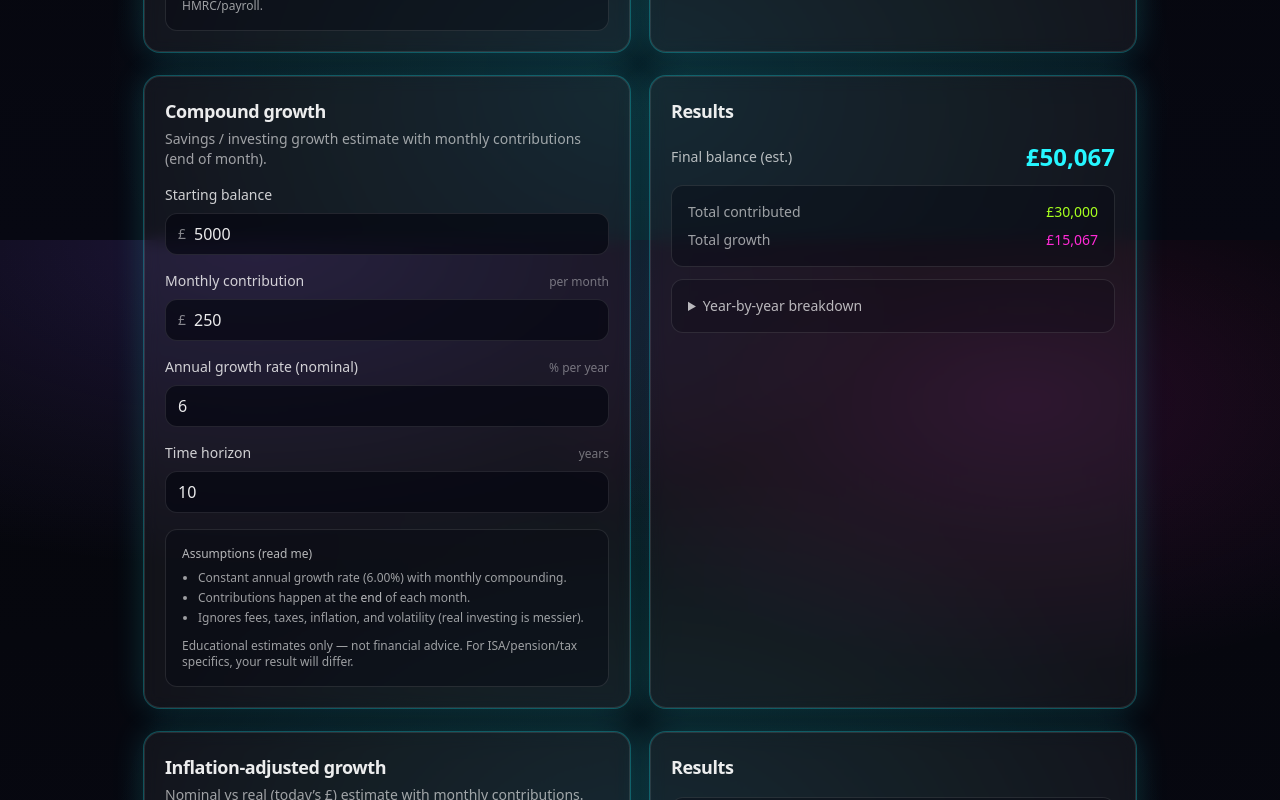
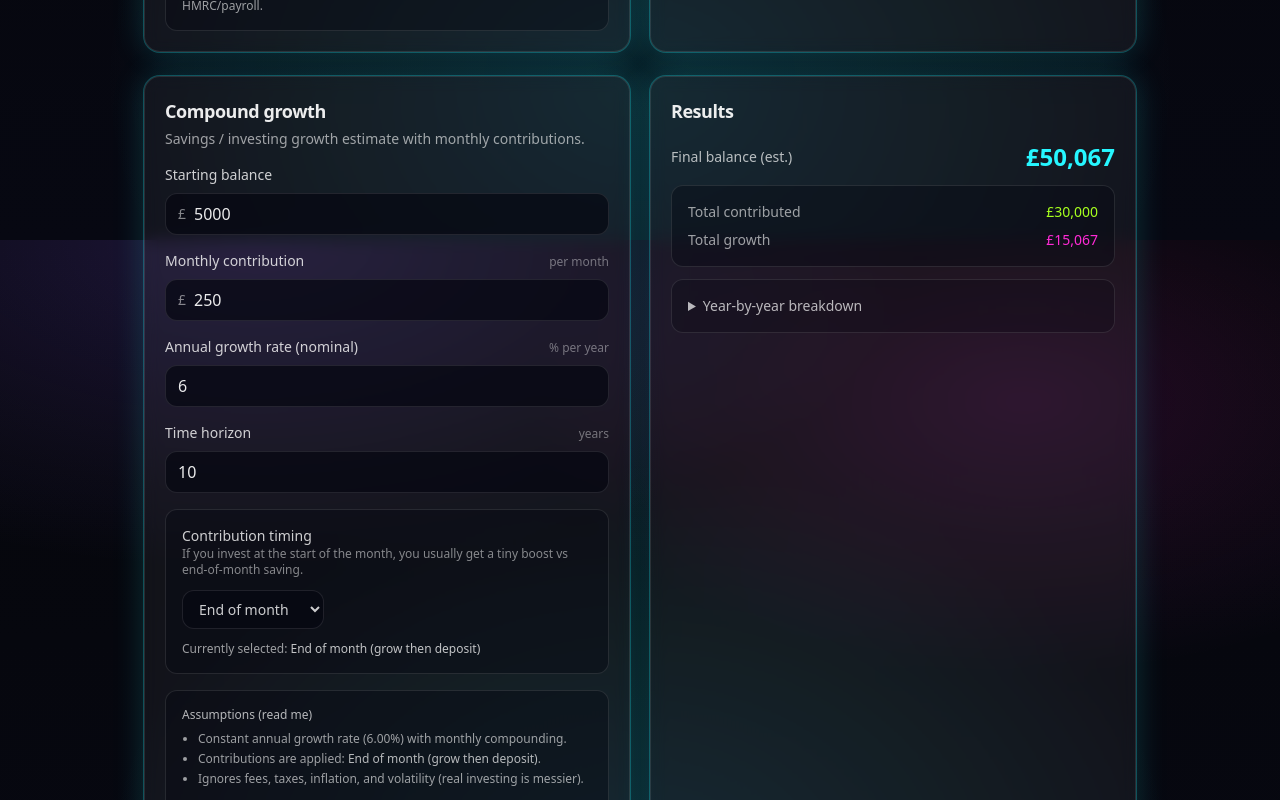
Before and after one commit to sambalnation/money-calculators-uk, a React (Vite) app: page / in a window 1280 px wide. Shown: the part 560-1360 px from the top of the page. Built offline with nearby package versions, Linux system fonts and the light colour scheme.

Commit message:
Compound growth: add start/end contribution timing

```diff
--- a/src/lib/compoundGrowth.ts
+++ b/src/lib/compoundGrowth.ts
@@ -1,7 +1,9 @@
+export type ContributionTiming = 'startOfPeriod' | 'endOfPeriod';
+
 export type CompoundGrowthInputs = {
   /** Current pot value */
   startingBalance: number;
-  /** Regular contribution each month (assumed end of month) */
+  /** Regular contribution each month */
   monthlyContribution: number;
   /** Nominal annual growth rate, e.g. 5 for 5% */
   annualRatePct: number;
@@ -9,6 +11,12 @@ export type CompoundGrowthInputs = {
   years: number;
   /** Number of compounding periods per year (defaults to monthly). */
   periodsPerYear?: number;
+  /**
+   * When contributions are applied relative to growth.
+   * - endOfPeriod: grow then deposit (typical "end of month" savings)
+   * - startOfPeriod: deposit then grow (annuity due; closer to "start of month" investing)
+   */
+  contributionTiming?: ContributionTiming;
 };
 
 export type CompoundGrowthYearRow = {
@@ -35,7 +43,7 @@ function clampNonNegative(n: number) {
  * Assumptions:
  * - Growth is constant (nominal annual rate).
  * - Compounding happens evenly each period.
- * - Contributions are made at the end of each period.
+ * - Contributions are made at either the start or end of each period (configurable).
  */
 export function computeCompoundGrowth(raw: CompoundGrowthInputs): CompoundGrowthResult {
   const periodsPerYear = Math.max(1, Math.round(raw.periodsPerYear ?? 12));
@@ -43,6 +51,7 @@ export function computeCompoundGrowth(raw: CompoundGrowthInputs): CompoundGrowth
   const monthlyContribution = clampNonNegative(raw.monthlyContribution);
   const years = Math.max(0, Math.round(raw.years));
   const annualRatePct = Number.isFinite(raw.annualRatePct) ? raw.annualRatePct : 0;
+  const contributionTiming: ContributionTiming = raw.contributionTiming ?? 'endOfPeriod';
 
   const totalPeriods = years * periodsPerYear;
   const contributionPerPeriod = monthlyContribution * (12 / periodsPerYear);
@@ -54,10 +63,17 @@ export function computeCompoundGrowth(raw: CompoundGrowthInputs): CompoundGrowth
   const yearly: CompoundGrowthYearRow[] = [];
 
   for (let p = 1; p <= totalPeriods; p++) {
-    // Growth first, then contribution (end-of-period deposits).
-    balance = balance * (1 + periodicRate);
-    balance = balance + contributionPerPeriod;
-    contributed += contributionPerPeriod;
+    if (contributionTiming === 'startOfPeriod') {
+      // Deposit first, then growth.
+      balance = balance + contributionPerPeriod;
+      contributed += contributionPerPeriod;
+      balance = balance * (1 + periodicRate);
+    } else {
+      // Growth first, then deposit (end-of-period deposits).
+      balance = balance * (1 + periodicRate);
+      balance = balance + contributionPerPeriod;
+      contributed += contributionPerPeriod;
+    }
 
     const isYearEnd = p % periodsPerYear === 0;
     if (isYearEnd) {
@@ -80,6 +96,7 @@ export function computeCompoundGrowth(raw: CompoundGrowthInputs): CompoundGrowth
       annualRatePct,
       years,
       periodsPerYear,
+      contributionTiming,
     },
     finalBalance,
     totalContributed,
--- a/src/pages/CompoundGrowthCalculator.tsx
+++ b/src/pages/CompoundGrowthCalculator.tsx
@@ -1,7 +1,7 @@
 import { useMemo, useState } from 'react';
 import { Card } from '../components/Card';
 import { NumberInput } from '../components/NumberInput';
-import { computeCompoundGrowth } from '../lib/compoundGrowth';
+import { computeCompoundGrowth, type ContributionTiming } from '../lib/compoundGrowth';
 
 function fmtGBP(n: number) {
   return new Intl.NumberFormat('en-GB', {
@@ -15,23 +15,33 @@ function fmtPct(n: number) {
   return `${n.toFixed(2)}%`;
 }
 
+function timingLabel(t: ContributionTiming) {
+  return t === 'startOfPeriod' ? 'Start of month (deposit then grow)' : 'End of month (grow then deposit)';
+}
+
 export function CompoundGrowthCalculator() {
   const [startingBalance, setStartingBalance] = useState(5_000);
   const [monthlyContribution, setMonthlyContribution] = useState(250);
   const [annualRatePct, setAnnualRatePct] = useState(6);
   const [years, setYears] = useState(10);
+  const [contributionTiming, setContributionTiming] = useState<ContributionTiming>('endOfPeriod');
 
   const result = useMemo(
-    () => computeCompoundGrowth({ startingBalance, monthlyContribution, annualRatePct, years, periodsPerYear: 12 }),
-    [startingBalance, monthlyContribution, annualRatePct, years],
+    () =>
+      computeCompoundGrowth({
+        startingBalance,
+        monthlyContribution,
+        annualRatePct,
+        years,
+        periodsPerYear: 12,
+        contributionTiming,
+      }),
+    [startingBalance, monthlyContribution, annualRatePct, years, contributionTiming],
   );
 
   return (
     <div className="grid gap-5 lg:grid-cols-2">
-      <Card
-        title="Compound growth"
-        subtitle="Savings / investing growth estimate with monthly contributions (end of month)."
-      >
+      <Card title="Compound growth" subtitle="Savings / investing growth estimate with monthly contributions.">
         <div className="grid gap-4">
           <NumberInput label="Starting balance" prefix="£" value={startingBalance} onChange={setStartingBalance} />
           <NumberInput
@@ -49,11 +59,34 @@ export function CompoundGrowthCalculator() {
           />
           <NumberInput label="Time horizon" value={years} onChange={setYears} hint="years" />
 
+          <div className="rounded-xl border border-white/10 bg-bg-900/40 p-4">
+            <div className="flex flex-wrap items-center justify-between gap-3">
+              <div>
+                <p className="text-sm font-medium text-white/80">Contribution timing</p>
+                <p className="text-xs text-white/50">
+                  If you invest at the start of the month, you usually get a tiny boost vs end-of-month saving.
+                </p>
+              </div>
+              <select
+                className="rounded-xl border border-white/10 bg-bg-900/70 px-3 py-2 text-sm text-white/80 outline-none"
+                value={contributionTiming}
+                onChange={(e) => setContributionTiming(e.target.value as ContributionTiming)}
+              >
+                <option value="endOfPeriod">End of month</option>
+                <option value="startOfPeriod">Start of month</option>
+              </select>
+            </div>
+
+            <p className="mt-3 text-xs text-white/60">
+              Currently selected: <span className="font-medium text-white/75">{timingLabel(contributionTiming)}</span>
+            </p>
+          </div>
+
           <div className="rounded-xl border border-white/10 bg-bg-900/40 p-4 text-xs text-white/60">
             <p className="font-medium text-white/70">Assumptions (read me)</p>
             <ul className="mt-2 list-disc space-y-1 pl-4">
               <li>Constant annual growth rate ({fmtPct(result.inputs.annualRatePct)}) with monthly compounding.</li>
-              <li>Contributions happen at the <span className="text-white/70">end</span> of each month.</li>
+              <li>Contributions are applied: <span className="text-white/70">{timingLabel(contributionTiming)}</span>.</li>
               <li>Ignores fees, taxes, inflation, and volatility (real investing is messier).</li>
             </ul>
             <p className="mt-3">
```
Also changed, not shown: 1 other file (tests, documents, lock files or other folders).
